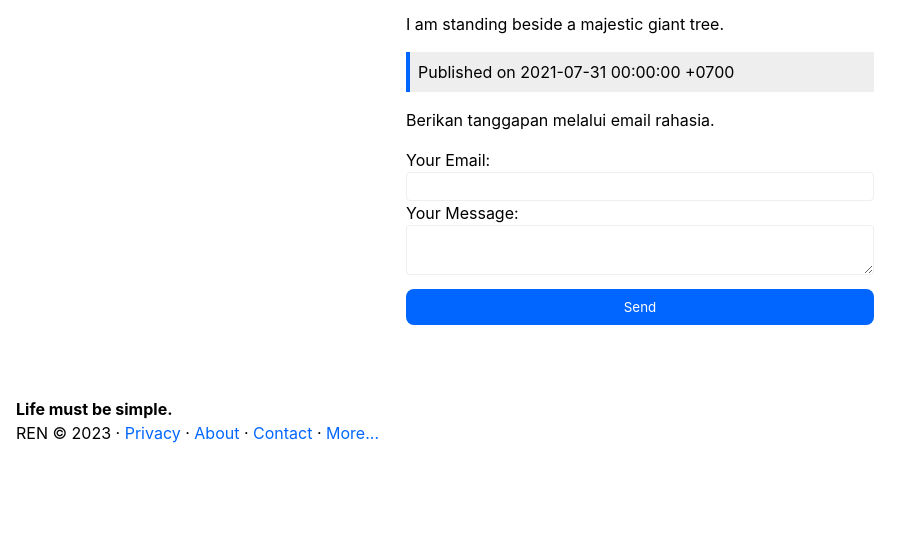
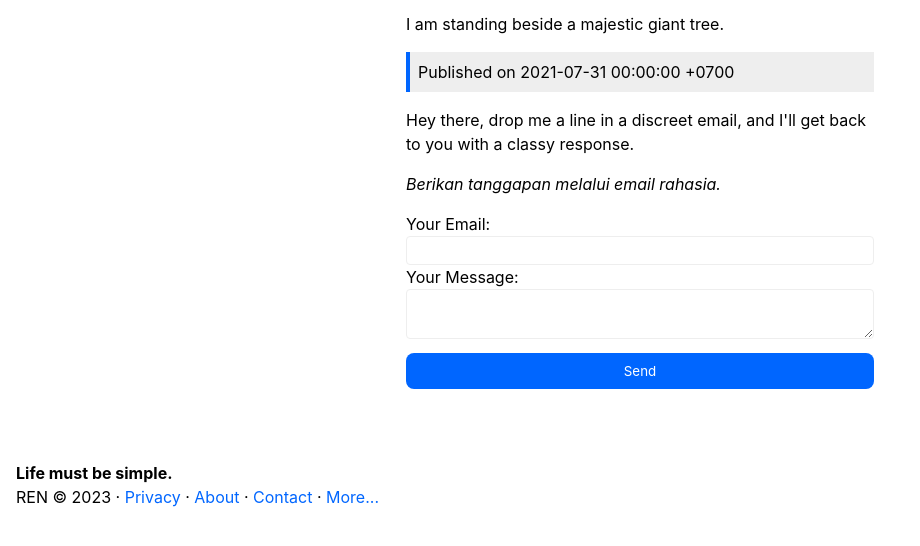
Before and after one commit to ren-id/blog, a Jekyll site: the page built from docs/_posts/2021-07-31-mengunjungi-pohon-besar.md, in a window 1280 px wide, cut to the strip 231-777 px from the top of the page. Shown: the whole strip, without its empty margins (0-920 px from the left). Built offline with Jekyll 4.4.1, drawn with Linux system fonts in a browser that asks for light colours; our own code applies the rules of GitHub Pages for plain Markdown files; comment, search, counter and statistics services are not loaded.

Commit message:
Update post.html

```diff
--- a/docs/_layouts/post.html
+++ b/docs/_layouts/post.html
@@ -10,13 +10,14 @@
     <article>
         {{ content }}
         <div class="informasi">Published on {{ page.date }}</div>
-        <p>Berikan tanggapan melalui email rahasia.</p>
+        <p>Hey there, drop me a line in a discreet email, and I'll get back to you with a classy response.</p>
+        <p><i>Berikan tanggapan melalui email rahasia.</i></p>
         <!-- modify this form HTML and place wherever you want your form -->
         <form action="https://formspree.io/f/mjvqgbpa" method="POST" target="_blank">
             <label>Your Email:</label>
-            <input type="email" name="email">
+            <input type="email" name="email" required>
             <label>Your Message:</label>
-            <textarea name="message"></textarea>
+            <textarea name="message" required></textarea>
             <!-- your other form fields go here -->
             <button type="submit">Send</button>
         </form>
```
